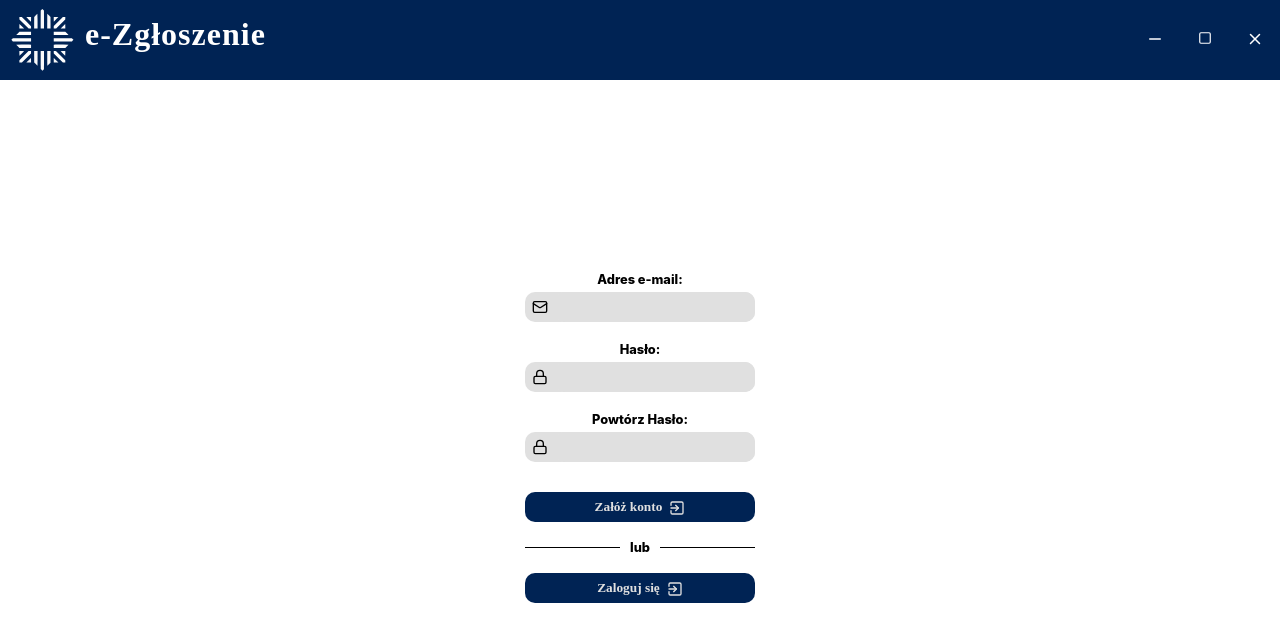
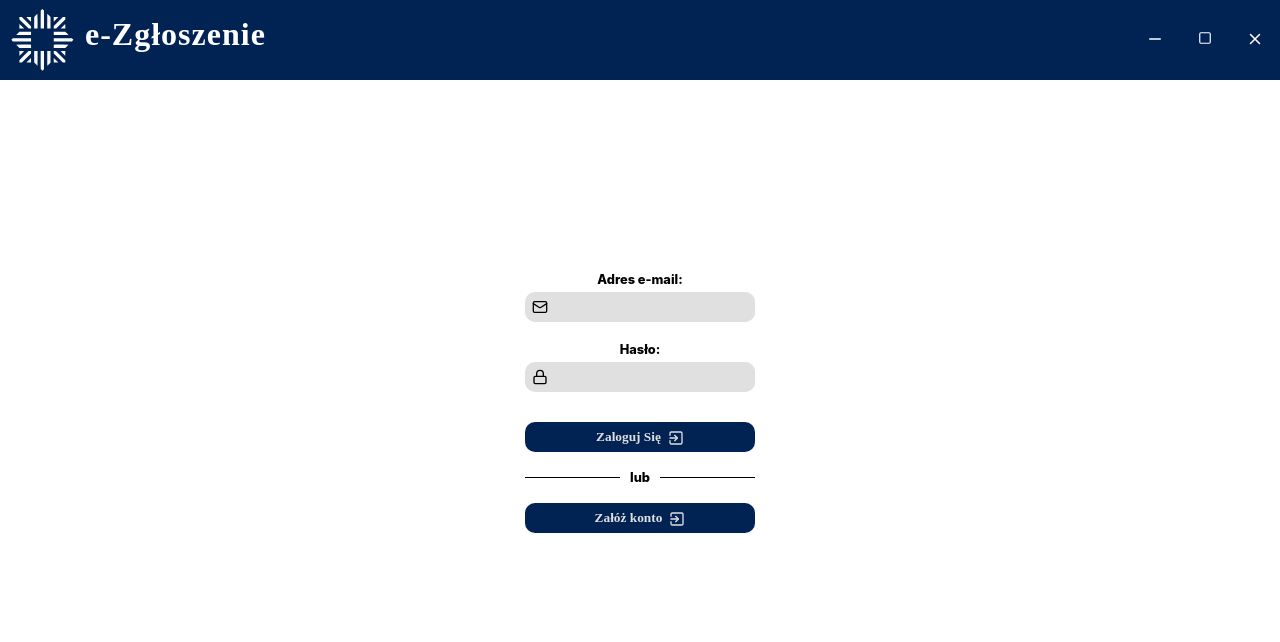
Before and after one commit to pluton33/ezgloszenie-fullstack, a React (Vite) app in the folder frontend/ezgloszenie_frontend/src/renderer/: page /#/login in a window 1280 px wide. Shown: the top 642 px of the page. Built offline with nearby package versions, Linux system fonts and the light colour scheme.

Commit message:
added navigation through react components

```diff
--- a/frontend/ezgloszenie_frontend/package.json
+++ b/frontend/ezgloszenie_frontend/package.json
@@ -24,7 +24,8 @@
     "@electron-toolkit/preload": "^3.0.2",
     "@electron-toolkit/utils": "^4.0.0",
     "flowbite-react": "^0.12.17",
-    "lucide-react": "^1.8.0"
+    "lucide-react": "^1.8.0",
+    "react-router-dom": "^7.14.2"
   },
   "devDependencies": {
     "@electron-toolkit/eslint-config-prettier": "^3.0.0",
--- a/frontend/ezgloszenie_frontend/src/renderer/src/App.tsx
+++ b/frontend/ezgloszenie_frontend/src/renderer/src/App.tsx
@@ -1,14 +1,21 @@
+import { HashRouter, Routes, Route, Navigate } from 'react-router-dom';
 import Navbar from './components/Navbar'
-{/*import Login from './components/Login'*/ }
+import Login from './components/Login'
 import Register from './components/Register'
 
 function App(): React.JSX.Element {
 
   return (
     <>
-      <Navbar />
-      {/* <Login /> */}
-      <Register />
+      <HashRouter>
+
+        <Navbar />
+        <Routes>
+          <Route path="/" element={<Navigate to="/login" replace />} />
+          <Route path="/login" element={<Login />} />
+          <Route path="/register" element={<Register />} />
+        </Routes>
+      </HashRouter>
     </>
   )
 }
--- a/frontend/ezgloszenie_frontend/src/renderer/src/components/Login.tsx
+++ b/frontend/ezgloszenie_frontend/src/renderer/src/components/Login.tsx
@@ -1,8 +1,9 @@
 import React from 'react'
 import { LockIcon, MailIcon, SquareArrowRightEnter } from 'lucide-react';
+import { useNavigate } from 'react-router-dom';
 
 function Login(): React.JSX.Element {
-
+    const navigate = useNavigate();
 
 
     return (
@@ -29,7 +30,7 @@ function Login(): React.JSX.Element {
                 <hr className='login-hr' />
             </div>
 
-            <button className='login-btn' style={{ marginTop: '18px' }}>
+            <button className='login-btn' style={{ marginTop: '18px' }} onClick={() => navigate('/register')}>
                 <span className='login-btn-text'>Załóż konto</span>
                 <SquareArrowRightEnter className='key-icon' size={16} />
             </button>
--- a/frontend/ezgloszenie_frontend/src/renderer/src/components/Register.tsx
+++ b/frontend/ezgloszenie_frontend/src/renderer/src/components/Register.tsx
@@ -1,7 +1,10 @@
 import React from "react";
 import { LockIcon, MailIcon, SquareArrowRightEnter } from 'lucide-react';
+import { useNavigate } from 'react-router-dom';
 
 function Register(): React.JSX.Element {
+    const navigate = useNavigate();
+
     return (
         <div className='login-content'>
             <label className='login-text-label' htmlFor="username">Adres e-mail:</label>
@@ -32,7 +35,7 @@ function Register(): React.JSX.Element {
                 <hr className='login-hr' />
             </div>
 
-            <button className='login-btn' style={{ marginTop: '18px' }}>
+            <button className='login-btn' style={{ marginTop: '18px' }} onClick={() => navigate('/login')}>
                 <span className='login-btn-text'> Zaloguj się</span>
                 <SquareArrowRightEnter className='key-icon' size={16} />
             </button>
```
Also changed, not shown: 1 other file (tests, documents, lock files or other folders).
